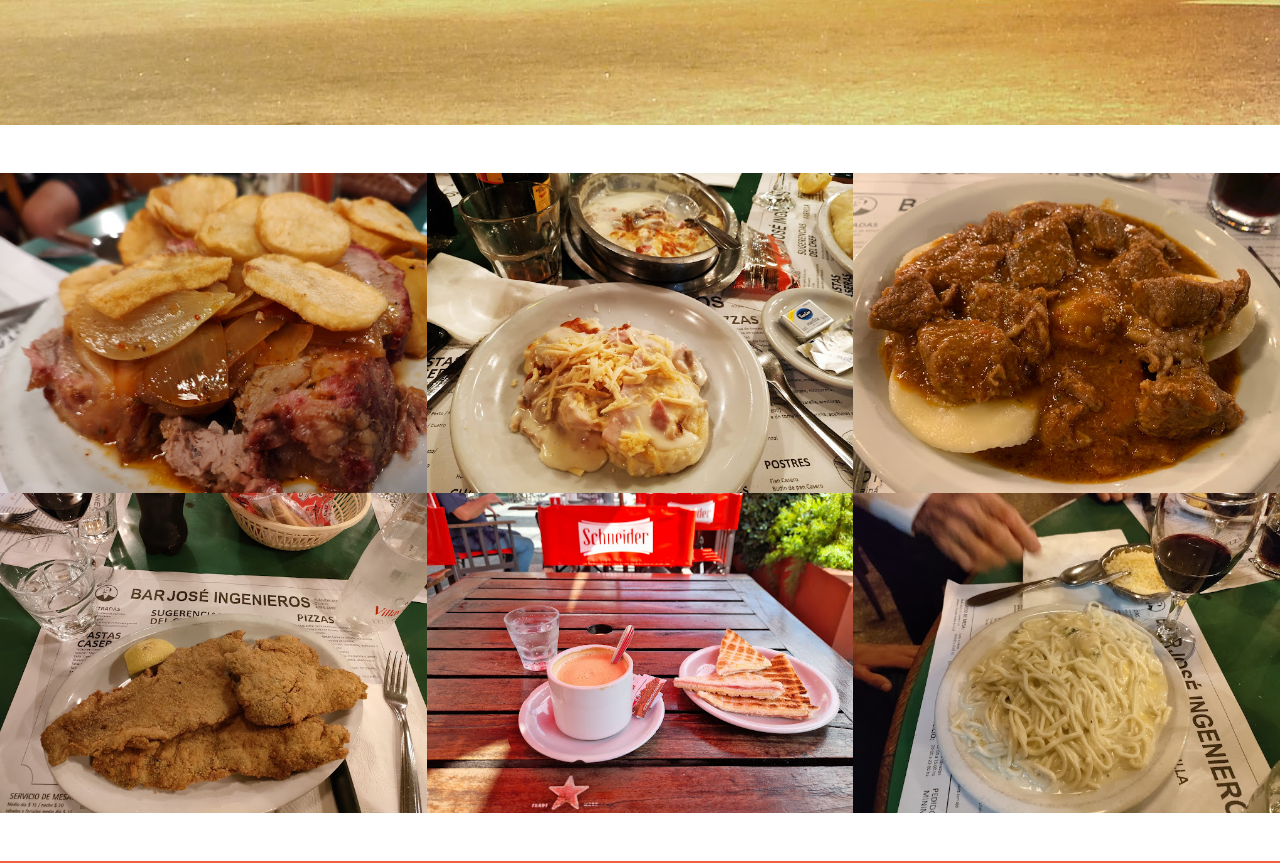
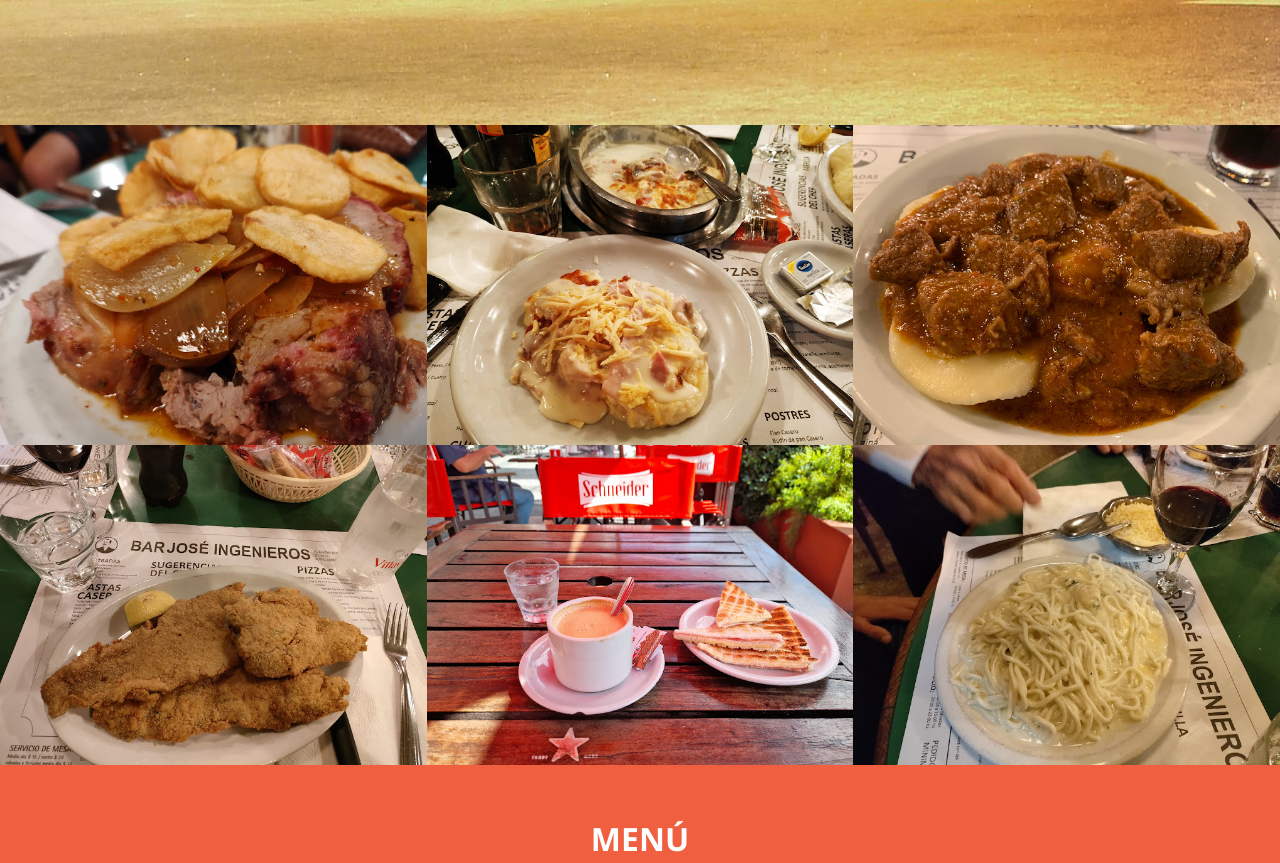
Before and after one commit to DrHyde75/joseingenieros, a plain HTML site: page index.html in a window 1280 px wide. Shown: the part 675-1538 px from the top of the page. Drawn offline with nearby package versions, Linux system fonts and the light colour scheme; some packages are replaced by stand-ins of ours; a script that the page names is missing; a web font is replaced by a local one.

Commit message:
commit primero

```diff
--- a/index.html
+++ b/index.html
@@ -38,7 +38,7 @@
             </div>
         </div>
     </header>
-    <section class="photo-gallery py-4 py-xl-5">
+    <section class="photo-gallery py-4 py-xl-0">
         <div class="container-fluid p-0">
             <div class="row g-0 row-cols-3 row-cols-md-2 row-cols-xl-3 photos" data-bss-baguettebox="">
                 <div class="col item"><a href="assets/img/1.jpg"><img class="img-fluid" data-aos="fade-up" src="assets/img/1.jpg"></a></div>
```
